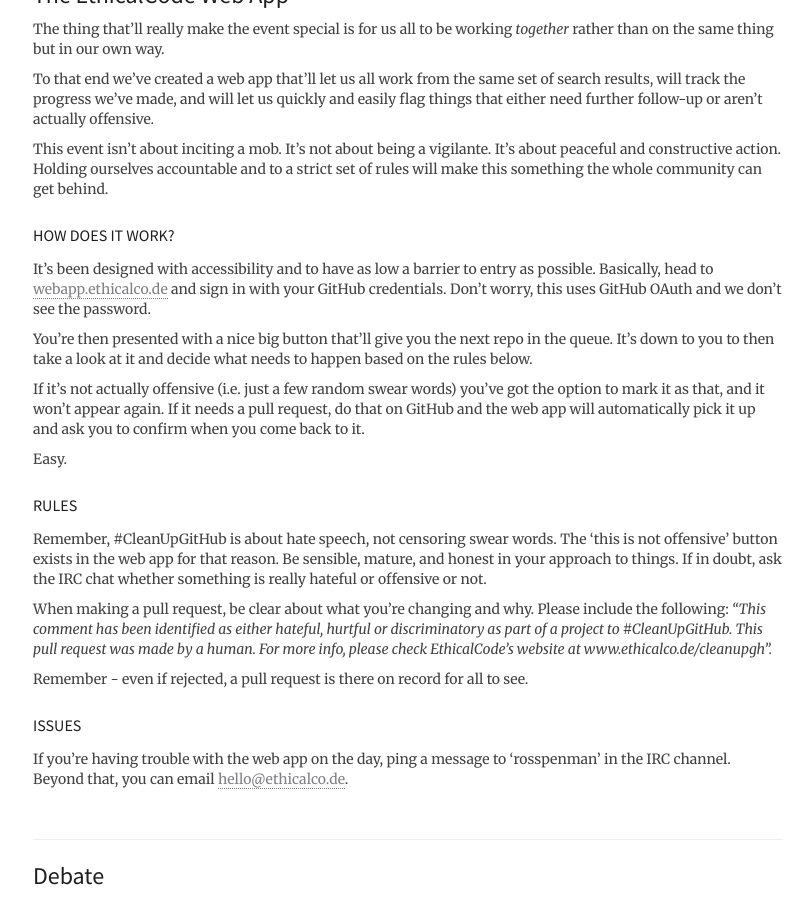
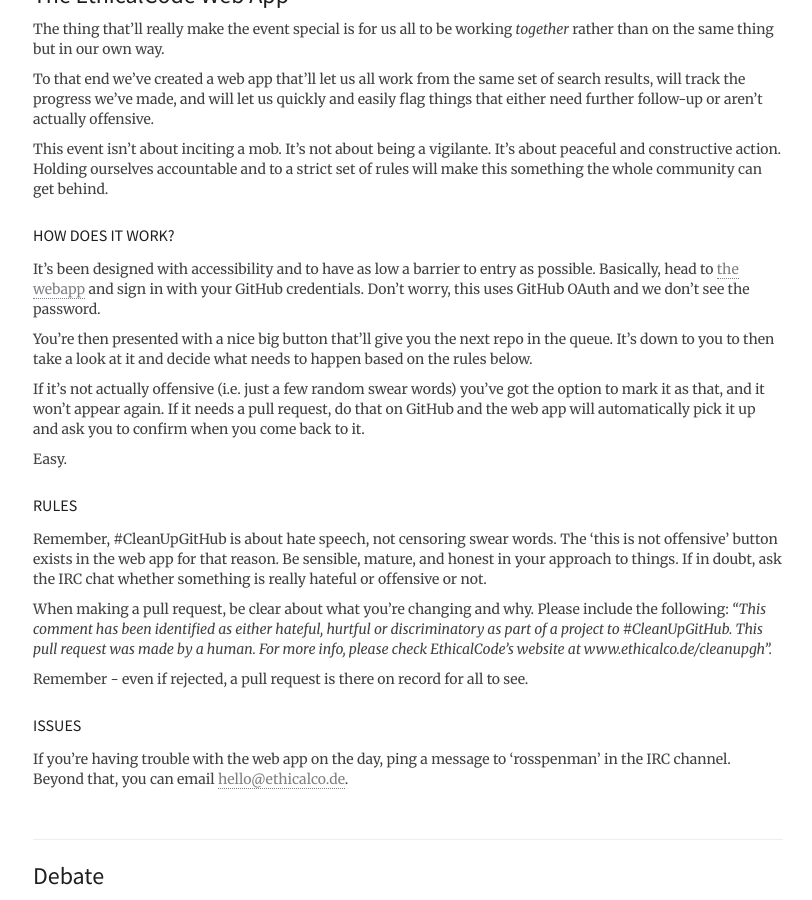
Before and after one commit to Mouseion/ethicalcode.github.io, a Jekyll site: the page built from _posts/2014-03-22-cughinfo.md, in a window 1280 px wide and 900 px high, scrolled down 1756 px. Shown: the whole window, without its empty margins (232-1044 px from the left). Built offline with Jekyll 4.4.1, drawn with Linux system fonts in a browser that asks for light colours; nearby versions of some CDN libraries; library files that are not in the unit come from our copies.

Commit message:
Holding Page

```diff
--- a/_posts/2014-03-22-cughinfo.md
+++ b/_posts/2014-03-22-cughinfo.md
@@ -58,7 +58,7 @@
 
 #### How Does It Work?
 
-It's been designed with accessibility and to have as low a barrier to entry as possible. Basically, head to [webapp.ethicalco.de](http://webapp.ethicalco.de) and sign in with your GitHub credentials. Don't worry, this uses GitHub OAuth and we don't see the password.
+It's been designed with accessibility and to have as low a barrier to entry as possible. Basically, head to [the webapp](http://www.gkly.co/holding/) and sign in with your GitHub credentials. Don't worry, this uses GitHub OAuth and we don't see the password.
 
 You're then presented with a nice big button that'll give you the next repo in the queue. It's down to you to then take a look at it and decide what needs to happen based on the rules below.
 
```
